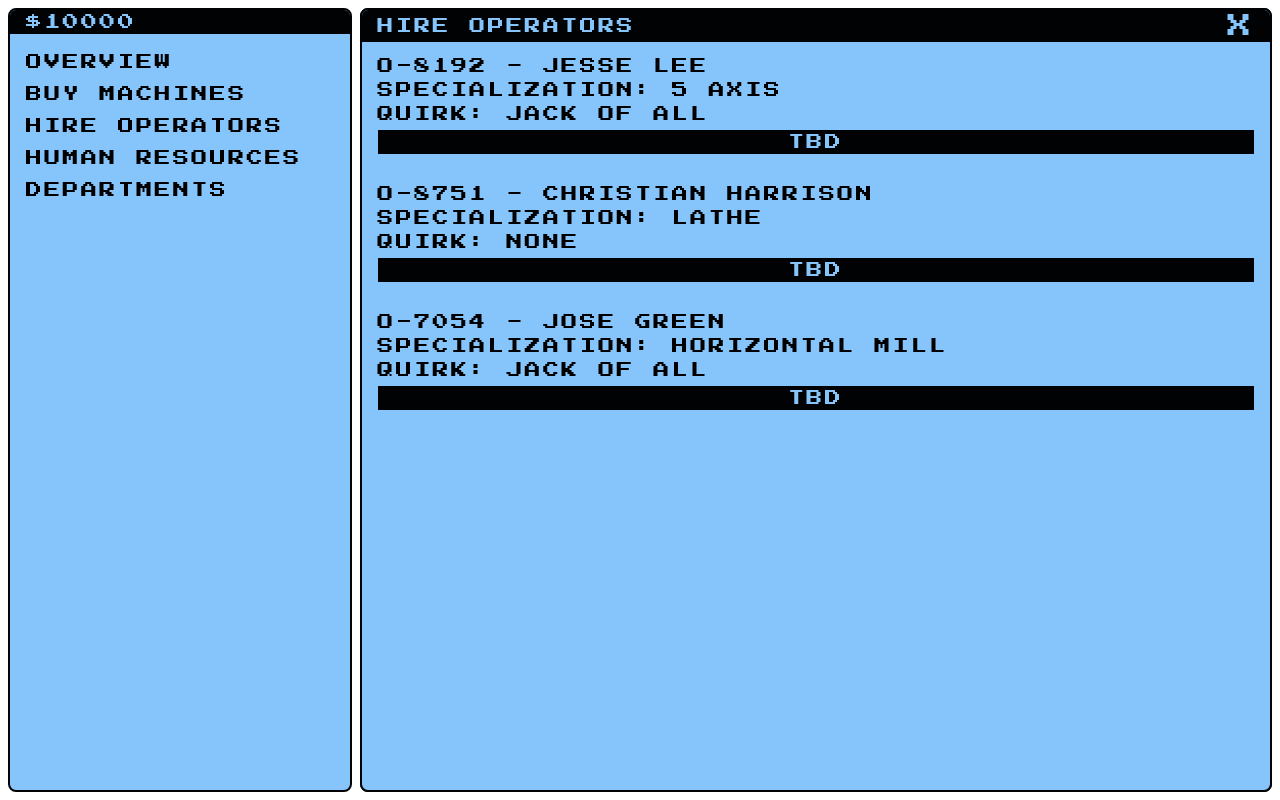
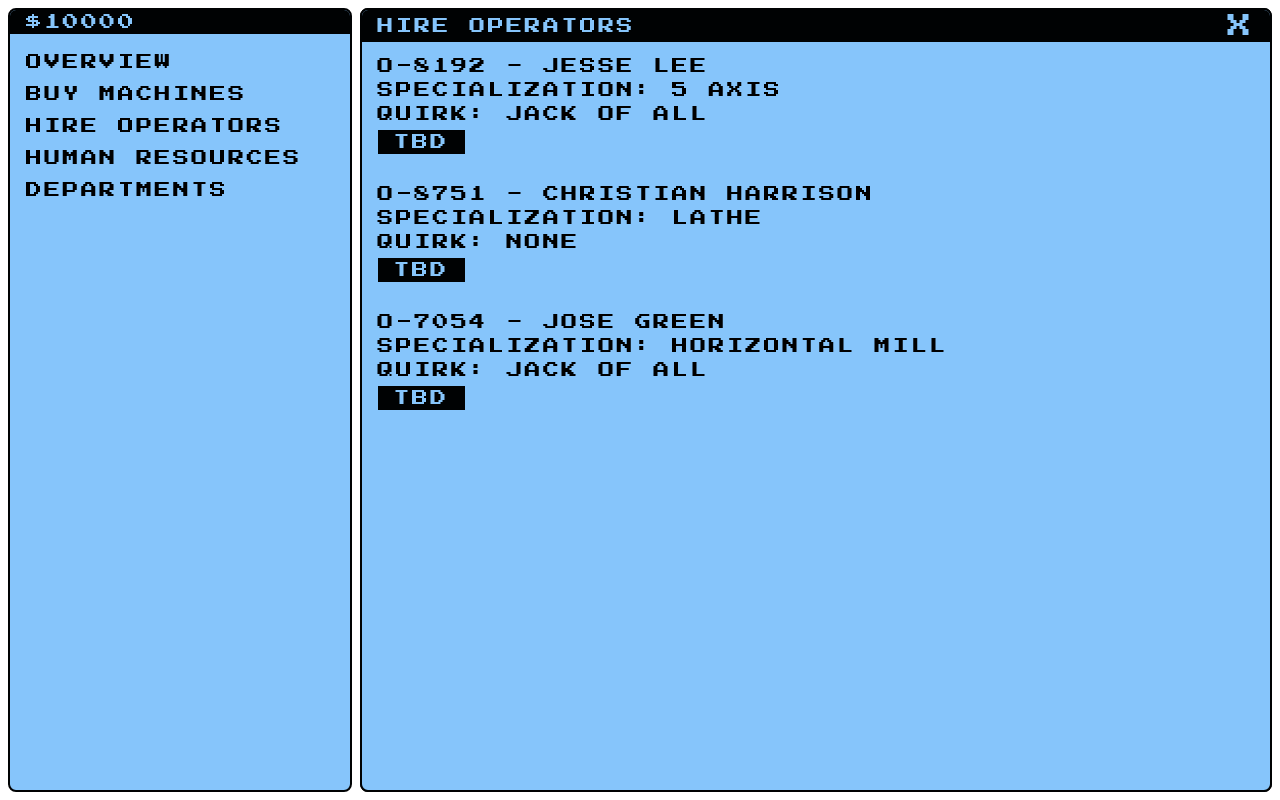
Before and after one commit to K8215/machine-shop-simulator, a React (Vite) app: page / in a window 1280 px wide. Both pictures are taken after a click on the button "HIRE OPERATORS". Built offline with nearby package versions, Linux system fonts and the light colour scheme.

Commit message:
hire button width

```diff
--- a/src/components/HireOperators/HireOperators.jsx
+++ b/src/components/HireOperators/HireOperators.jsx
@@ -41,7 +41,9 @@ export default function HireOperator({
             </p>
             <p>Specialization: {hire.specialization}</p>
             <p>Quirk: {hire.quirk}</p>
-            <button className="button-menu">TBD</button>
+            <button className={`${styles["button-hire"]} button-menu`}>
+              TBD
+            </button>
             {/* <button className="button-menu" onClick={handleHire}>
               Hire
             </button> */}
--- a/src/components/HireOperators/HireOperators.module.css
+++ b/src/components/HireOperators/HireOperators.module.css
@@ -1,3 +1,7 @@
 .new-hire {
   margin: 0 0 1rem;
 }
+
+.button-hire {
+  width: auto;
+}
```
